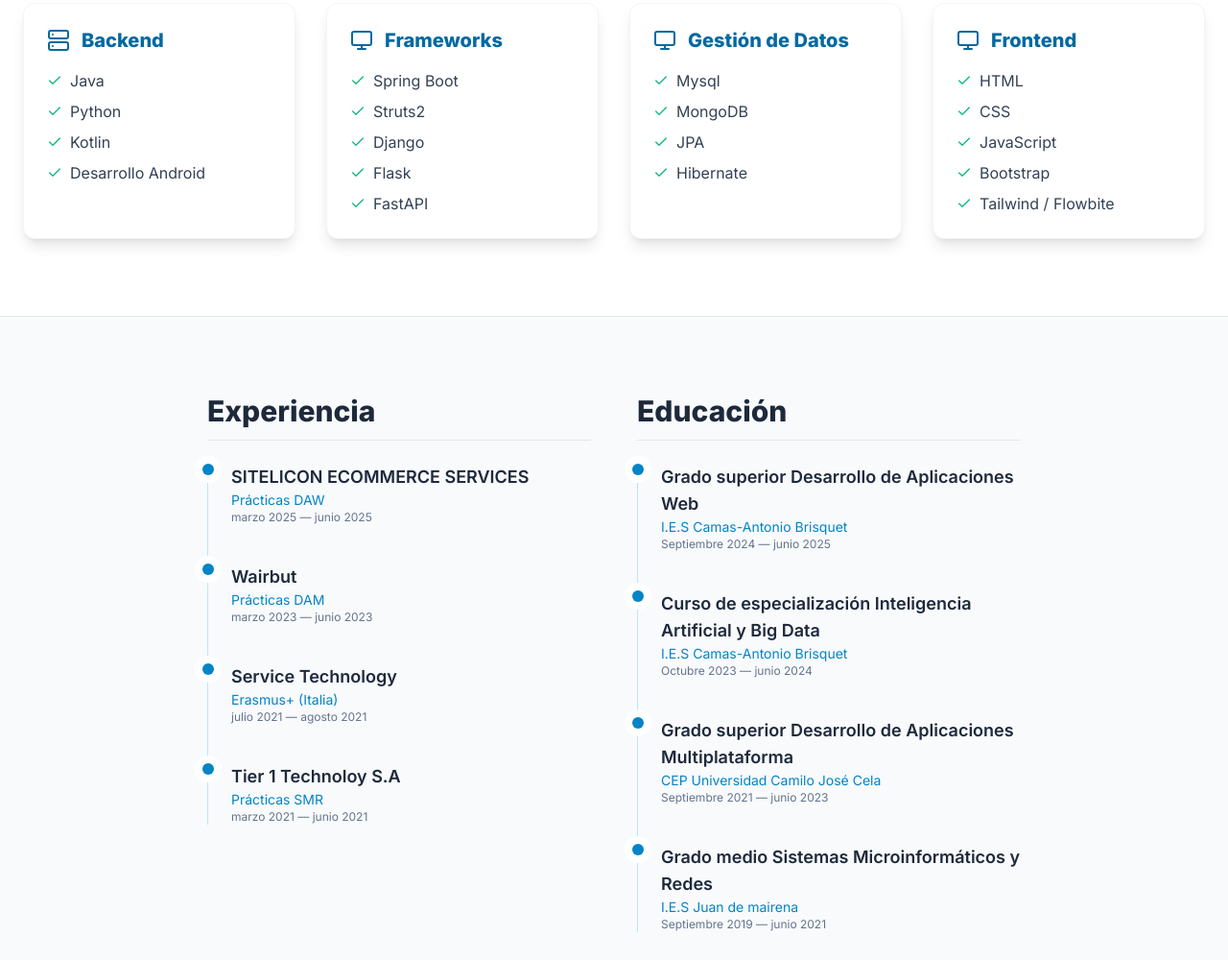
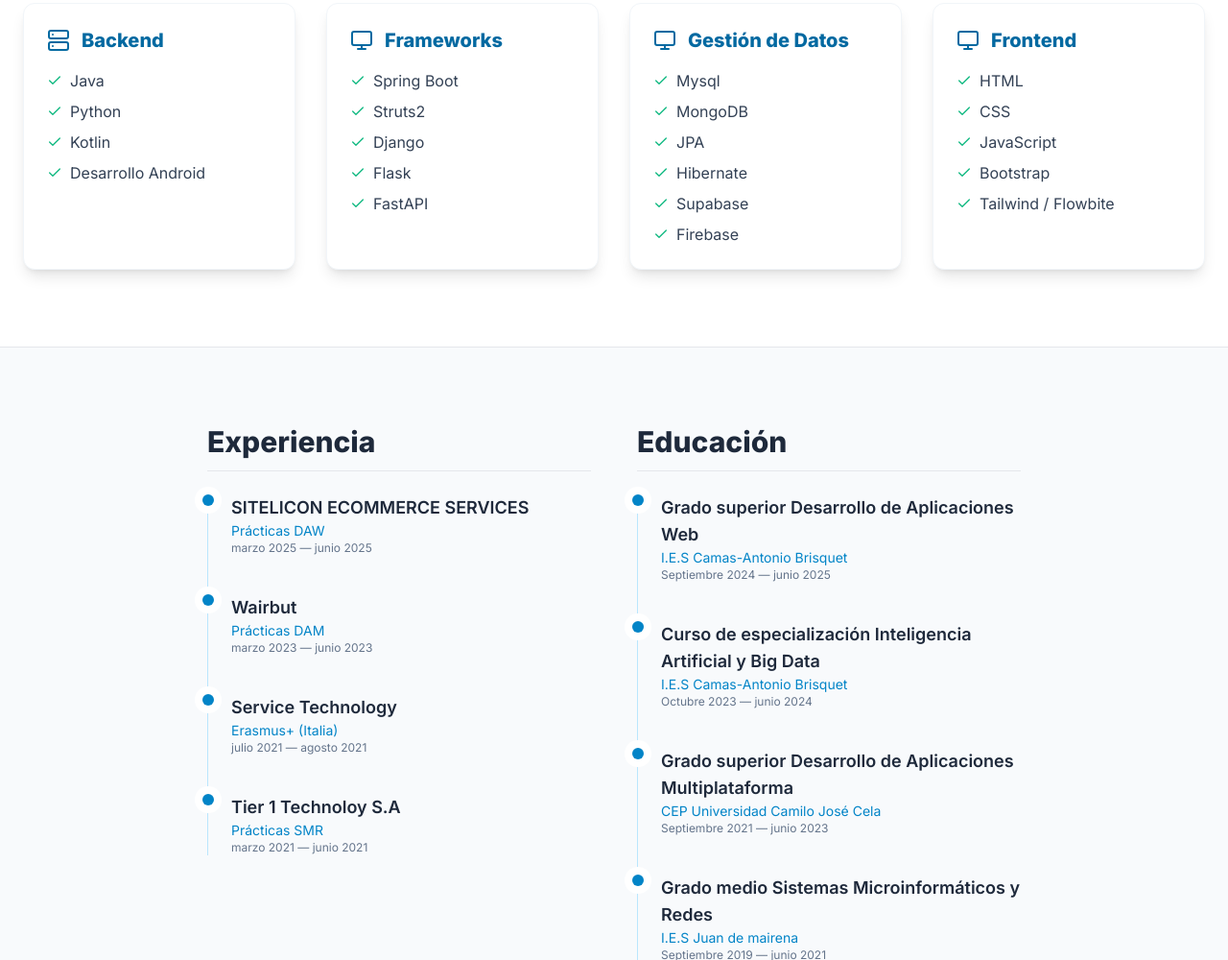
Before and after one commit to Pabloluma/pabloluma.github.io, a plain HTML site: page index.html in a window 1280 px wide. Shown: the part 874-1874 px from the top of the page at 96% size. Drawn offline with nearby package versions, Linux system fonts and the light colour scheme.

Commit message:
Add Supabase and Firebase list items

```diff
--- a/index.html
+++ b/index.html
@@ -213,6 +213,12 @@
                         </li>
                         <li class="flex items-center gap-2"><i data-lucide="check" class="w-4 h-4 text-emerald-500"></i>
                             Hibernate
+                        </li>
+                        <li class="flex items-center gap-2"><i data-lucide="check" class="w-4 h-4 text-emerald-500"></i>
+                            Supabase
+                        </li>
+                        <li class="flex items-center gap-2"><i data-lucide="check" class="w-4 h-4 text-emerald-500"></i>
+                            Firebase
                         </li>
                     </ul>
                 </div>
```
